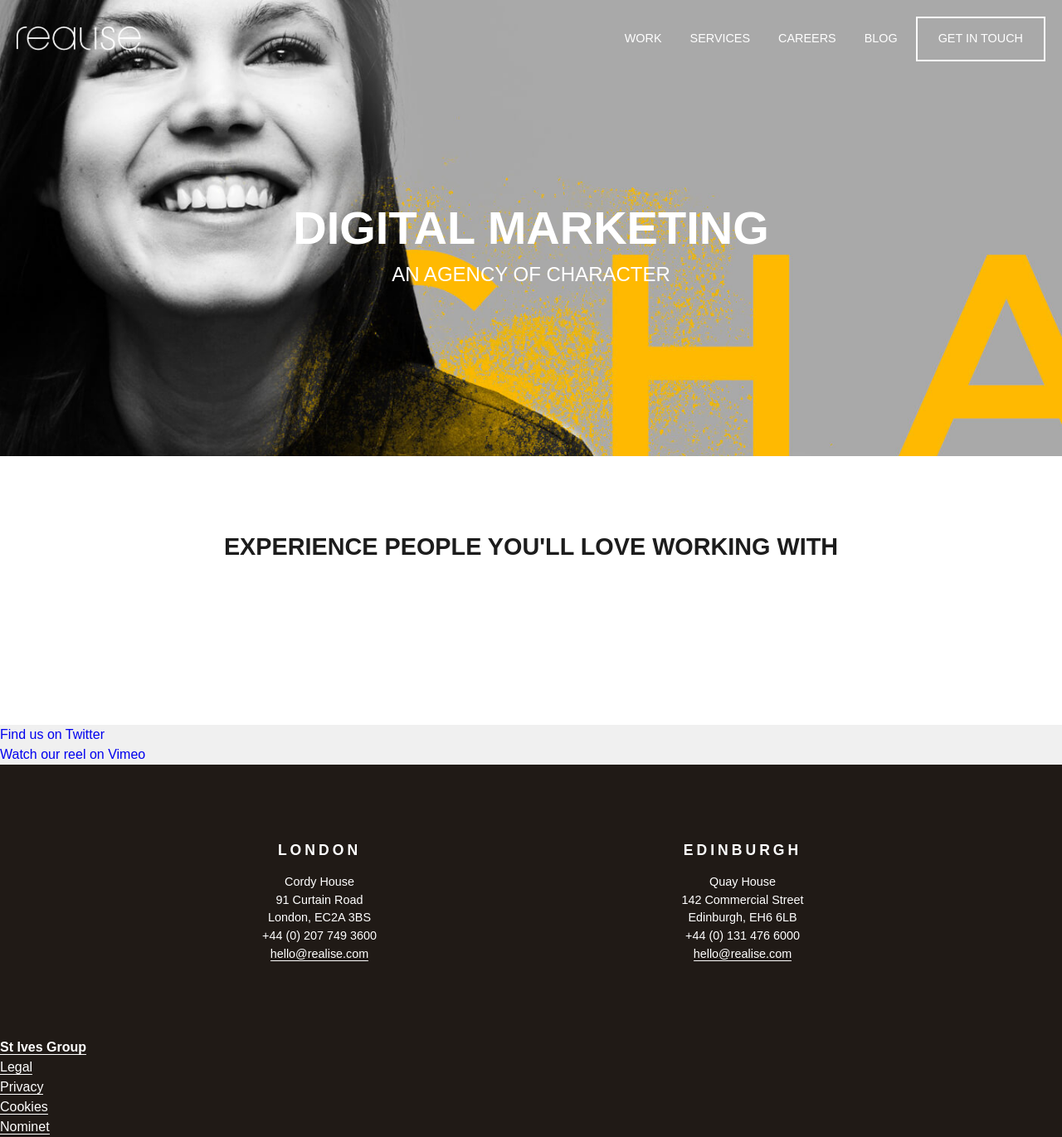
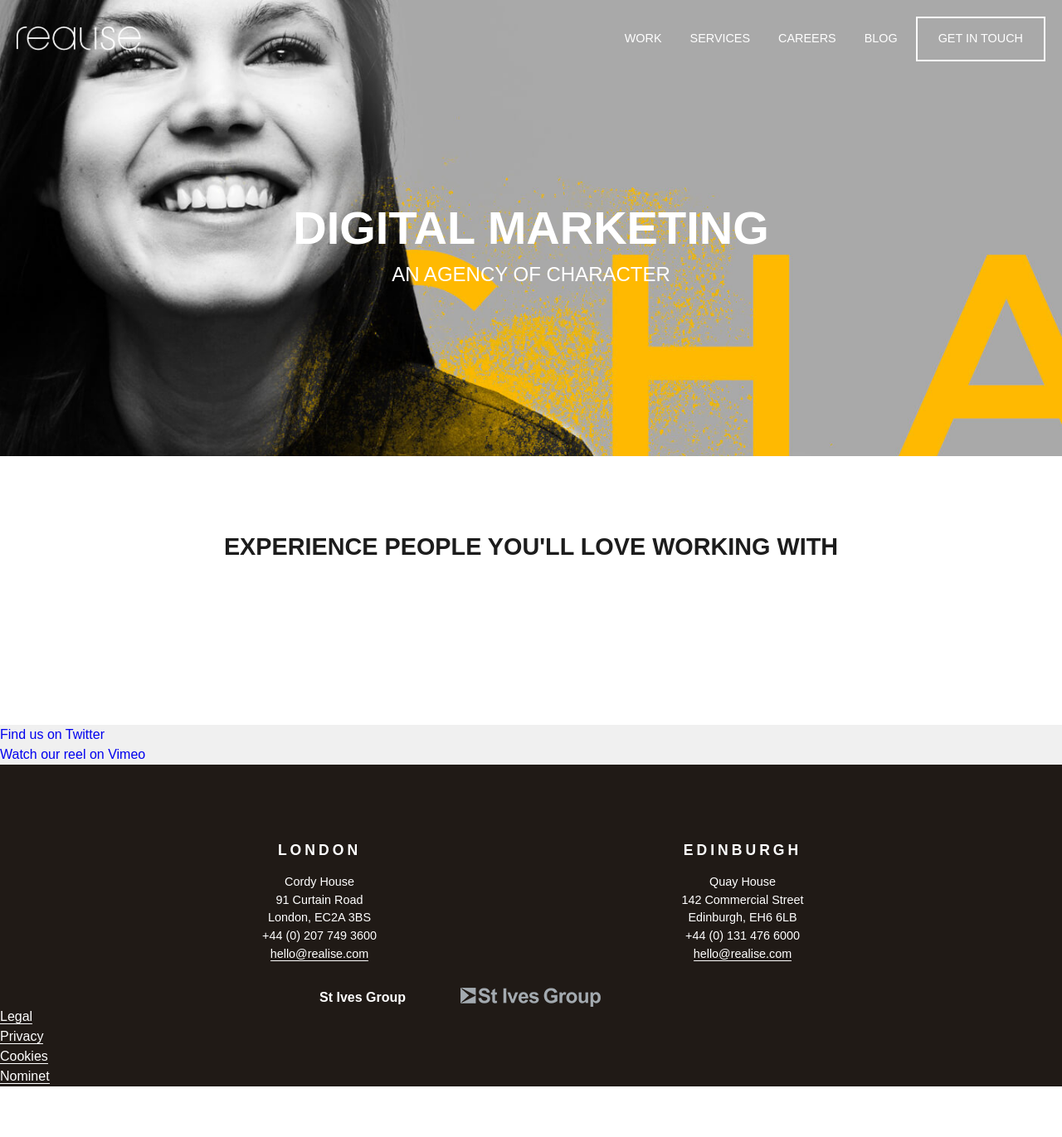
Before and after one commit to craighamnett/craighamnett.github.io, a Jekyll site: the page built from index.md, in a window 1280 px wide. Shown: the whole page at 83% size. Built offline with Jekyll 4.4.1, drawn with Linux system fonts in a browser that asks for light colours; Markdown is read by kramdown in place of the engine named in the settings; after the commit the page ends 1310 px from its top, so only the background shows below that.

Commit message:
Add st ives group logo
Changed the css for the logos, they no longer need to be nested, can be
used standalone.

```diff
--- a/_includes/navigation.html
+++ b/_includes/navigation.html
@@ -1,6 +1,6 @@
     <header>
             <nav>{% assign url = page.url | split:'/' | first %}
-                <h2 class="logo"><a href="{{ site.url }}">Realise</a></h2>
+                <h2 class="logo-realise"><a href="{{ site.url }}">Realise</a></h2>
                 <ul>{% for link in site.navigation %}{% assign state = '' %}{% if page.url == link.url %}{% assign state = ' active' %}{% endif %}
                     <li><a href="{{ site.url }}{{ link.url }}" title="{{ link.title }}" class="{{ link.class }}{{ state }}">{{ link.text }}</a></li>{% endfor %}
                 </ul>
--- a/_sass/footer.scss
+++ b/_sass/footer.scss
@@ -9,7 +9,7 @@
     .address-container {
         max-width: 1080px;
         margin: 0 auto;
-        padding: 90px 30px;
+        padding: 90px 30px 30px;
         text-align: center;
         overflow: auto;
         h3 {
@@ -38,6 +38,20 @@
         border-bottom: 1px solid #fff;
     }
     a:hover, a:focus {
-
+        opacity: 0.75;
     }
 }
+.logo-st-ives {
+    a:link, a:visited {
+        display: block;
+        width: 170px;
+        height: 23px;
+        margin: 0 auto;
+        background-image: url("/img/logo-st-ives.png");
+        border-bottom: 0;
+        text-indent: -100%;
+    }
+    a:hover, a:focus {
+        opacity: 0.75;
+    }
+}
--- a/_sass/navigation.scss
+++ b/_sass/navigation.scss
@@ -14,18 +14,6 @@
         z-index: 1;
         &.sticky {
             background-color: rgba(32,26,22,.9);
-        }
-        .logo {
-            a {
-                float: left;
-                width: 150px;
-                height: 28px;
-                padding: 46px 0;
-                background-image: url("/img/logo-realise.png");
-                background-position: center;
-                background-size: 150px;
-                text-indent: -100%;
-            }
         }
         ul {
             overflow: auto;
@@ -59,3 +47,15 @@
         }
     }
 }
+.logo-realise {
+    a {
+        float: left;
+        width: 150px;
+        height: 28px;
+        padding: 46px 0;
+        background-image: url("/img/logo-realise.png");
+        background-position: center;
+        background-size: 150px;
+        text-indent: -100%;
+    }
+}
```
Also changed, not shown: img/logo-st-ives.png (added), 8 other files.
